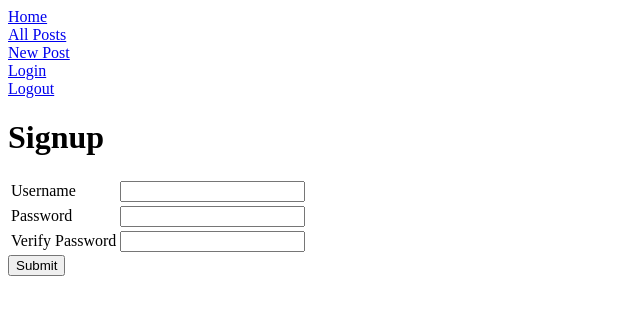
After one commit to ercx80/blogz, a Flask app: page /signup in a window 1280 px wide. The commit adds this page. Shown: the top 315 px of the page, without its empty margins (0-640 px from the left). Run offline with Flask 2, Linux system fonts and the light colour scheme.

Commit message:
Still working on the blogz app. Workin on routes

```diff
--- a/main.py
+++ b/main.py
@@ -1,26 +1,53 @@
-from flask import Flask, request, redirect, render_template, session, flash, url_for
+from flask import Flask, request, redirect, render_template, session, flash
 from flask_sqlalchemy import SQLAlchemy
 
 app = Flask(__name__)
 app.config['DEBUG'] = True
-app.config['SQLALCHEMY_DATABASE_URI'] = 'mysql+pymysql://build-a-blog:Password@localhost:8889/build-a-blog'
+app.config['SQLALCHEMY_DATABASE_URI'] = 'mysql+pymysql://blogz:password@localhost:8889/blogz'
 app.config['SQLALCHEMY_ECHO'] = True
 db = SQLAlchemy(app) #this creates a database object to pass data
+app.secret_key = 'omegabetaz1' #this secret key is required by sessions to work. For security purposes and session management.
 
 class Blog(db.Model): #the class represents the data that will be stored in the database. We create this class so that SQL alchemy can create the tables.
 
     id = db.Column(db.Integer, primary_key=True)
     title = db.Column(db.String(120))
     body = db.Column(db.String(120))
+    owner_id = db.Column(db.Integer, db.ForeignKey('user.id'))#this property links the Blog model with the User class primary key. It links the user ID to the blog post.
 
 
-    def __init__(self, title, body): #this is the class constructor
+
+    def __init__(self, title, body, owner): #this is the class constructor
         self.title = title
         self.body = body
+        self.owner = owner
+
+class User(db.Model):
+    id = db.Column(db.Integer, primary_key=True)
+    username = db.Column(db.String(120), unique=True) #unique avoids users from creating same username. Database will not allow this.
+    password = db.Column(db.String(120))
+    blogs = db.relationship('Blog', backref='owner')#this represents the one-to-many replationship between the blog table and the user, and binding the user with the posts they write.
+
+    def __init__(self, username, password):
+        self.username = username
+        self.password = password
+
+@app.before_request
+def require_login():
+    allowed_routes = ['login', 'signup']
+    if request.endpoint not in allowed_routes and 'username' not in session:
+        redirect('/login')
+
+
+
+
+
 
 @app.route('/')
 def index():
     return render_template('index.html')
+
+
 
 @app.route('/blog', methods=[ 'GET']) #this handler has a GET method because it sends a get request to the database. No data is posted.
 def blog():
@@ -66,6 +93,46 @@ def new_post():
 
 
 
+@app.route('/login', methods=['POST' ,'GET'])
+def login():
+    if request.method == 'POST':
+        name = request.form['username']
+        password = request.form['password']
+        user = User.query.filter_by(name=name).first()#this line verifies the user password to log the user in
+        if user and user.password == password:#this conditional checks if the user is in the system's database.
+            session['username'] = name #the session object is used to store data to be remebered by the databse
+            #flash("Logged in")
+            return redirect('/')
+        #else:
+            #flash('User password incorrect, or user does not exist', 'error')
+
+    return render_template('login.html')
+
+@app.route('/signup', methods=['POST', 'GET'])
+def signup():
+    if request.form == 'POST':
+        name = request.form['username']
+        passWord = request.form['password']
+        verify = request.form['verify_pass']
+        current_user = User.query.filter_by(name=name).first()
+        if not current_user:
+            new_user = User(name, passWord)
+            db.session.add(new_user)
+            db.session.commit()
+            session['username']=name
+            return redirect('/new_post')
+
+            #TODO return a message
+
+    return render_template('signup.html')
+
+
+@app.route('/logout')
+def logout():
+    del session['username']
+    return redirect('/')
+
+
 
 
 
--- a/templates/base.html
+++ b/templates/base.html
@@ -3,9 +3,7 @@
     <head>
         <title>{{title}}</title>
         <style>
-             h1{
-            text-align: center;
-             }
+
             .error {
                 color: red;
             }
@@ -16,9 +14,26 @@
 <body>
      <div>
 
-        <a href='/blog'>Main Blog Page</a>
+        <a href='/'>Home</a>
+    </div>
+    <div>
 
-        <a href='/new_post'>Add a new entry</a>
+        <a href='/blog'>All Posts</a>
+    </div>
+
+    <div>
+
+        <a href='/new_post'>New Post</a>
+
+    </div>
+
+    <div>
+        <a href='/login'>Login</a>
+    </div>
+
+    </div>
+        <a href='/logout'>Logout</a>
+
     </div>
 
 
--- a/templates/index.html
+++ b/templates/index.html
@@ -1,5 +1,5 @@
 {% extends "base.html" %}
 
 {% block content %}
-<h1>Welcome to My Blog </h1>
+<h1>Blog Users </h1>
 {% endblock %}
--- a/templates/main_blog.html
+++ b/templates/main_blog.html
@@ -1,7 +1,7 @@
 {% extends "base.html" %}
 
 {% block content %}
-    <h1>Build a Blog</h1>
+    <h1>Blog posts!</h1>
     </br>
     <hr />
 
--- a/templates/new_blog.html
+++ b/templates/new_blog.html
@@ -1,7 +1,7 @@
 {% extends "base.html" %}
 
 {% block content %}
-<h1>Add A New Blog</h1>
+<h1>Add A New Post</h1>
     <form  method='post'>
         <label>Title for new blog:</label>
 
--- /dev/null
+++ b/templates/signup.html
@@ -0,0 +1,28 @@
+{% extends "base.html" %}
+
+{% block content %}
+<h1>Signup</h1>
+<form action="/signup" method="post">
+    <table>
+        <tr>
+            <td><label for="username">Username</label></td>
+            <td>
+                <input name="username" type="text" value="{{ username }}">
+            </td>
+        </tr>
+        <tr>
+            <td><label for="password">Password</label></td>
+            <td>
+                <input name="password" type="password">
+            </td>
+        </tr>
+        <tr>
+            <td><label for="verify">Verify Password</label></td>
+            <td>
+                <input name="verify_pass" type="password">
+            </td>
+        </tr>
+    </table>
+    <input type="submit" value="Submit">
+</form>
+{% endblock %}
```
Also changed, not shown: templates/login.html (added, +24 -0 lines), templates/singleUser.html (added).
